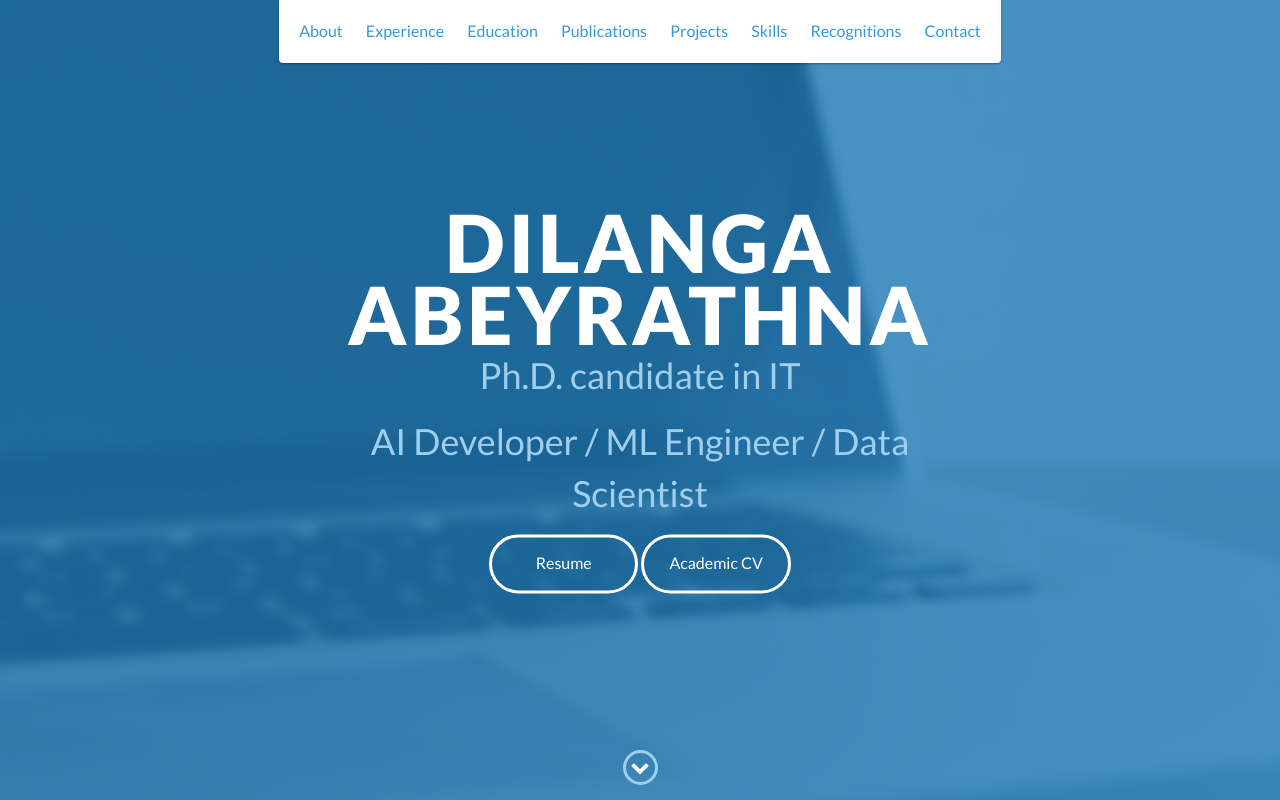
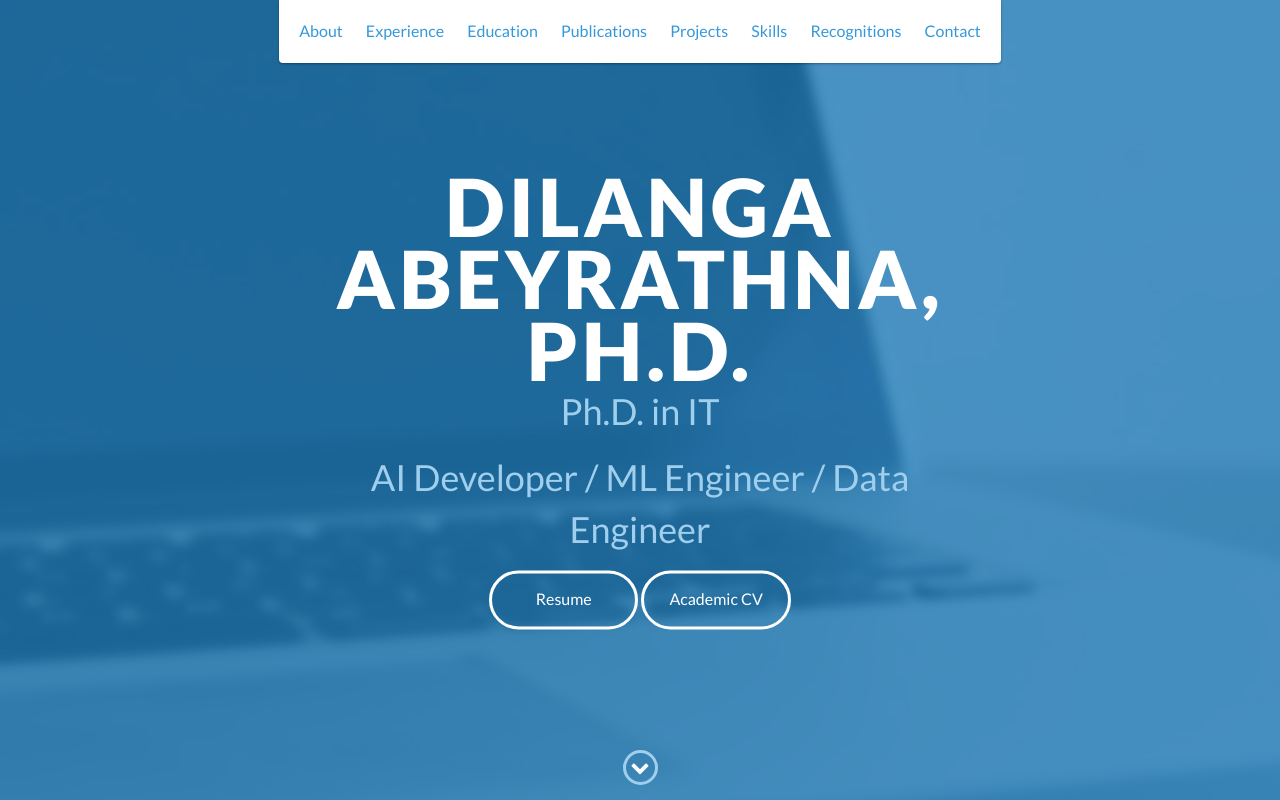
Before and after one commit to dabeyrathna/dabeyrathna.github.io, a website: page index.html in a window 1280 px wide. Shown: the top 800 px of the page. Drawn offline with nearby package versions, Linux system fonts and the light colour scheme.

Commit message:
after phd

```diff
--- a/index.html
+++ b/index.html
@@ -65,9 +65,9 @@
 
     <div id="lead">
         <div id="lead-content">
-            <h1>Dilanga Abeyrathna</h1>
-            <h2>Ph.D. candidate in IT</h2>
-            <h2>AI Developer / ML Engineer / Data Scientist</h2>
+            <h1>Dilanga Abeyrathna, Ph.D.</h1>
+            <h2>Ph.D. in IT</h2>
+            <h2>AI Developer / ML Engineer / Data Engineer</h2>
             <a href="files/Resume_of_Dilanga.pdf" target="_blank" class="btn-rounded-white">&nbsp;&nbsp;&nbsp;&nbsp;&nbsp; Resume &nbsp;&nbsp;&nbsp;&nbsp;&nbsp;</a>
             <a href="files/Dilanga_CV.pdf" target="_blank" class="btn-rounded-white">Academic CV</a>
         </div>
```
